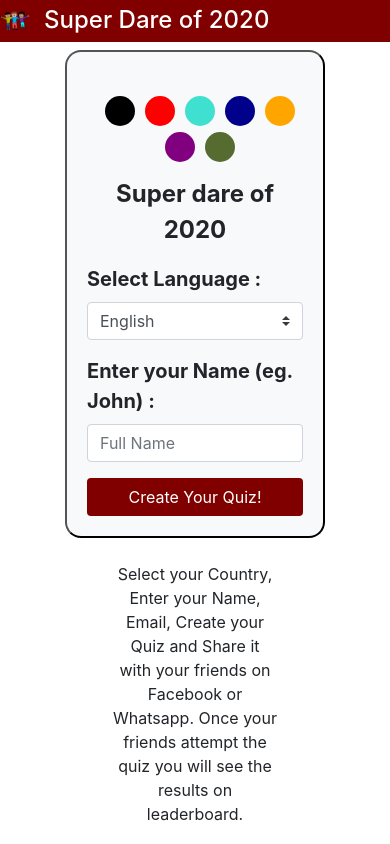
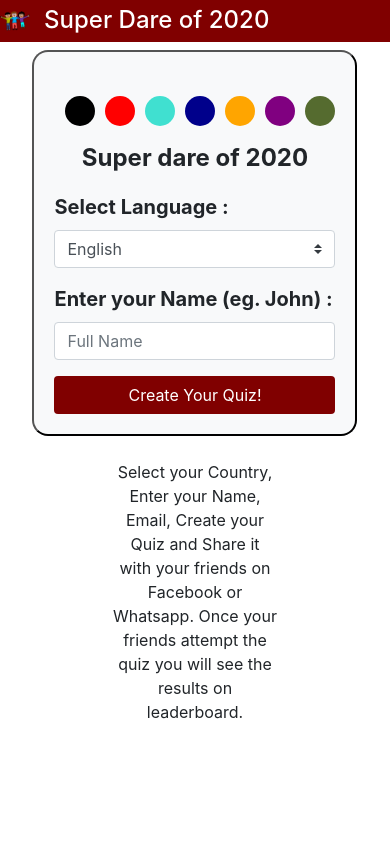
Before and after one commit to prateekchachra/bestfriendwebsite, a React (Create React App) app: page / in a window 390 px wide. Shown: the top 844 px of the page. Built offline with nearby package versions, Linux system fonts and the light colour scheme; what uifx would draw is missing.

Commit message:
Fixed width

```diff
--- a/src/App.js
+++ b/src/App.js
@@ -29,8 +29,8 @@ import 'bootstrap/dist/css/bootstrap.css'
   return (
     <div className="App container-fluid">
       <div className='row'>
-     <div className="col-2 col-sm-2 col-lg-2"></div>
-     <Box classes='col-8 col-sm-8 col-lg-8 box_container'
+     <div className="col-1 col-sm-2 col-lg-2"></div>
+     <Box classes='col-10 col-sm-8 col-lg-8 box_container'
       style={{padding: 20}}>
      <Circles />
        <p className='text-center font-weight-bold'
@@ -57,7 +57,30 @@ import 'bootstrap/dist/css/bootstrap.css'
          fontSize: 20
        }}>Select Language :</label>
           <select className="browser-default custom-select" onChange={this.onChange} value={language}>
-          <option value='en'>English</option><option value='de'>Deutsch</option><option value='es'>Español</option><option value='fr'>Français</option><option value='id'>Bahasa Indonesia</option><option value='it'>Italiano</option><option value='pt'>Português</option><option value='ru'>Русский</option><option value='tr'>Türkçe</option><option value='ar'>عربى</option><option value='fi'>Suomen Kieli</option><option value='ro'>Română</option><option value='nl'>Nederlands (Dutch)</option><option value='pl'>Polski</option><option value='sv'>Svenska</option><option value='hi'>हिंदी</option><option value='uk'>Украiнська</option><option value='hr'>hrvatski</option><option value='il'>עברית</option><option value='ms'>Bahasa Melayu</option><option value='jp'>日本語</option><option value='ko'>한국어</option><option value='vn'>Tiếng Việt</option><option value='th'>ไทย</option>
+          <option value='en'>English</option>
+          <option value='es'>Español</option>
+           {/*  <option value='de'>Deutsch</option>
+        <option value='fr'>Français</option>
+          <option value='id'>Bahasa Indonesia</option>
+          <option value='it'>Italiano</option>
+          <option value='pt'>Português</option>
+          <option value='ru'>Русский</option>
+          <option value='tr'>Türkçe</option>
+          <option value='ar'>عربى</option>
+          <option value='fi'>Suomen Kieli</option>
+          <option value='ro'>Română</option>
+          <option value='nl'>Nederlands (Dutch)</option>
+          <option value='pl'>Polski</option>
+          <option value='sv'>Svenska</option>
+          <option value='hi'>हिंदी</option>
+          <option value='uk'>Украiнська</option>
+          <option value='hr'>hrvatski</option>
+          <option value='il'>עברית</option>
+          <option value='ms'>Bahasa Melayu</option>
+          <option value='jp'>日本語</option>
+          <option value='ko'>한국어</option>
+          <option value='vn'>Tiếng Việt</option>
+          <option value='th'>ไทย</option> */}
             </select>
         </div>
       <div className="form-group">
@@ -80,7 +103,7 @@ import 'bootstrap/dist/css/bootstrap.css'
 
       </form>
      </Box>
-     <div className='col-2 col-sm-2 col-lg-2'></div>
+     <div className='col-1 col-sm-2 col-lg-2'></div>
      </div>
     </div>
   );
--- a/src/listpages/Quiz.js
+++ b/src/listpages/Quiz.js
@@ -150,8 +150,8 @@ class Quiz extends Component {
     onLoad={this.handleScriptLoad}
     />
             <div className='row'>
-               <div className='col-2 col-sm-2 col-lg-2 '></div>
-           <Box classes='col-8 col-sm-8 col-lg-8 box_container' style={{
+               <div className='col-1 col-sm-2 col-lg-2 '></div>
+           <Box classes='col-10 col-sm-8 col-lg-8 box_container' style={{
              paddingBottom: 14
            }}>
               <Circles />
@@ -285,7 +285,7 @@ class Quiz extends Component {
               </div>
             )}
            </Box>
-           <div className='col-2 col-sm-2 col-lg-2'></div>
+           <div className='col-1 col-sm-2 col-lg-2'></div>
            </div>
            </div>
         );
--- a/src/listpages/ScoringQuiz.js
+++ b/src/listpages/ScoringQuiz.js
@@ -174,8 +174,8 @@ class Quiz extends Component {
         return(
           <div className='container'>
             <div className='row'>
-               <div className='col-2 col-sm-2 col-lg-2 '></div>
-           <Box classes='col-8 col-sm-8 col-lg-8 box_container' style={{
+               <div className='col-1 col-sm-2 col-lg-2 '></div>
+           <Box classes='col-10 col-sm-8 col-lg-8 box_container' style={{
 
            }}>
            {!calculateScoreProcessing ?  (
@@ -393,7 +393,7 @@ class Quiz extends Component {
               </>
             )}
            </Box>
-           <div className='col-2 col-sm-2 col-lg-2'></div>
+           <div className='col-1 col-sm-2 col-lg-2'></div>
            </div>
            </div>
         );
```
